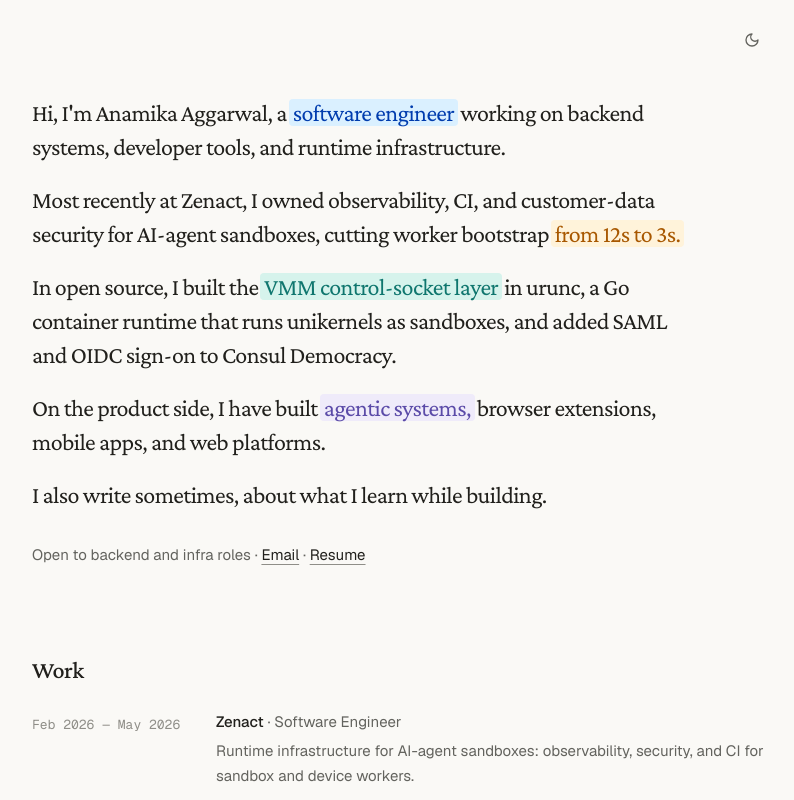
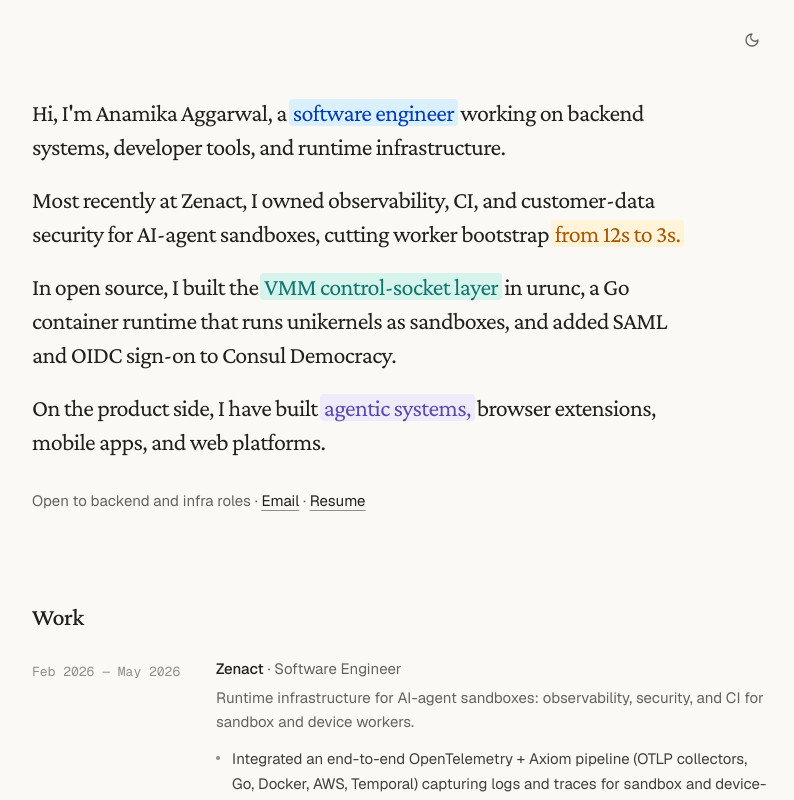
Before and after one commit to Anamika1608/portfolio, a Next.js app: page / in a window 1280 px wide. Shown: the top 800 px of the page, without its empty margins (240-1034 px from the left). Built offline with nearby package versions, Linux system fonts and the light colour scheme.

Commit message:
Hero: drop the writing line

```diff
--- a/src/components/Hero/HeroSection.tsx
+++ b/src/components/Hero/HeroSection.tsx
@@ -39,8 +39,6 @@
         browser extensions, mobile apps, and web platforms.
       </p>
 
-      <p className="mb-5">I also write sometimes, about what I learn while building.</p>
-
       <p className="mt-8 font-sans text-[15px] leading-normal text-muted tracking-normal">
         Open to backend and infra roles ·{" "}
         <a href="mailto:anamikaagg18@gmail.com" className="text-foreground underline underline-offset-4 decoration-subtle hover:decoration-foreground">
```
